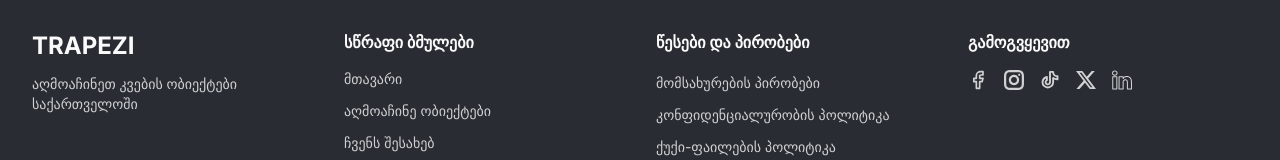
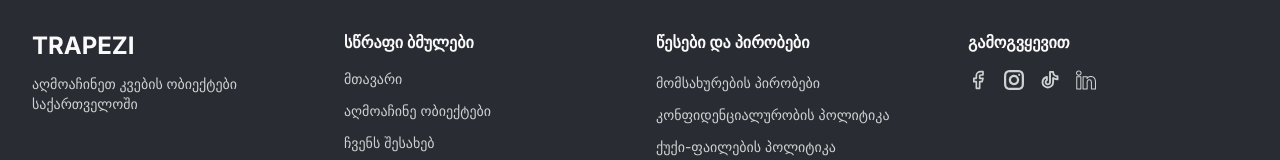
Before and after one commit to Null-logic-0/trapezi-frontend, a Next.js app: page / in a window 1280 px wide. Shown: the part 1236-1396 px from the top of the page. Built offline with nearby package versions, Linux system fonts and the light colour scheme; no server answers.

Commit message:
Update SocialMedia.tsx

```diff
--- a/src/components/Footer/SocialMedia.tsx
+++ b/src/components/Footer/SocialMedia.tsx
@@ -33,13 +33,7 @@
         >
           <PiTiktokLogoBold className="text-xl" />
         </a>
-        <a
-          target="_blank"
-          href="#"
-          className="text-[#fafafa]/80 hover:text-[#fafafa] transition-colors"
-        >
-          <BsTwitterX className="text-xl" />
-        </a>
+
         <a
           target="_blank"
           href="#"
```
